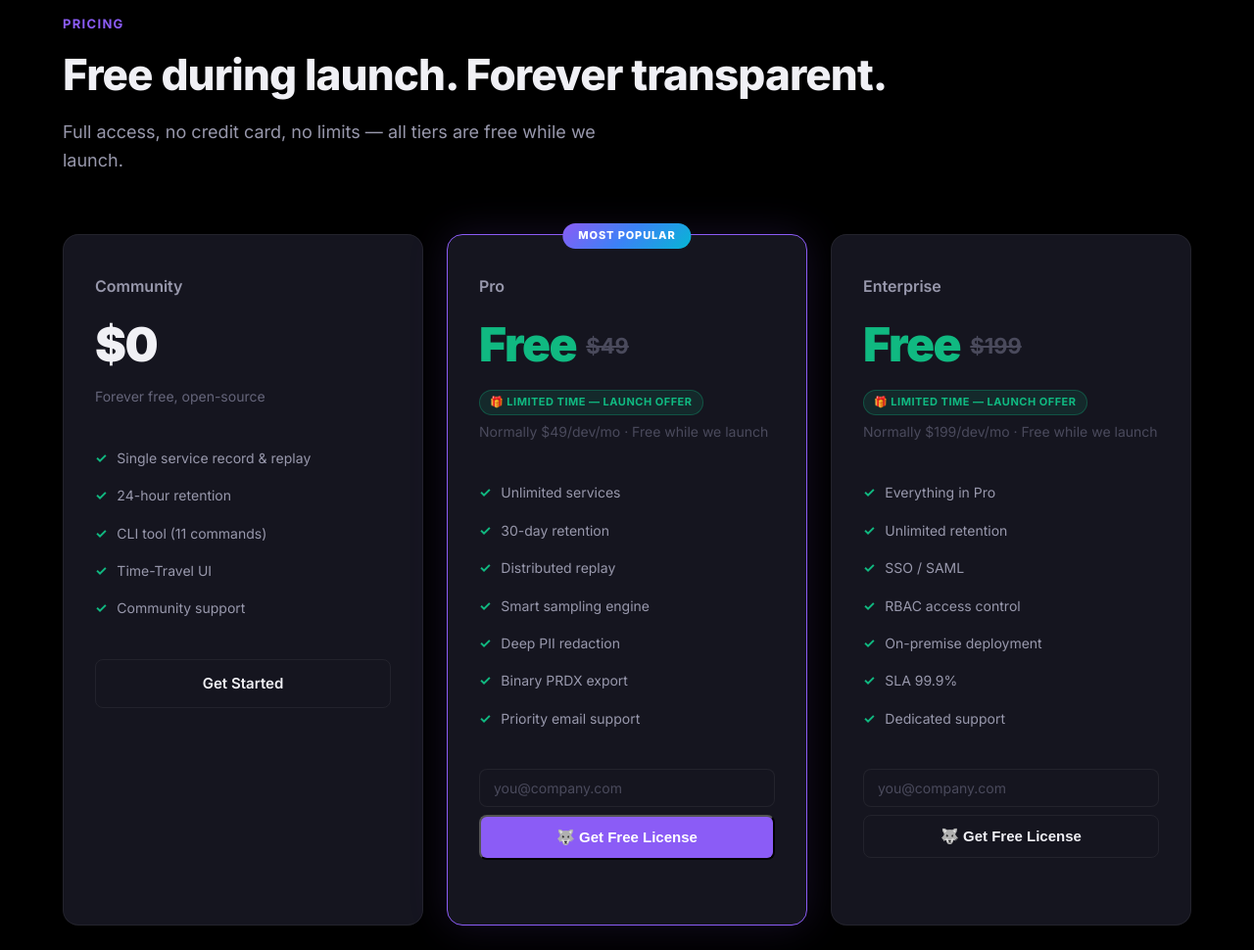
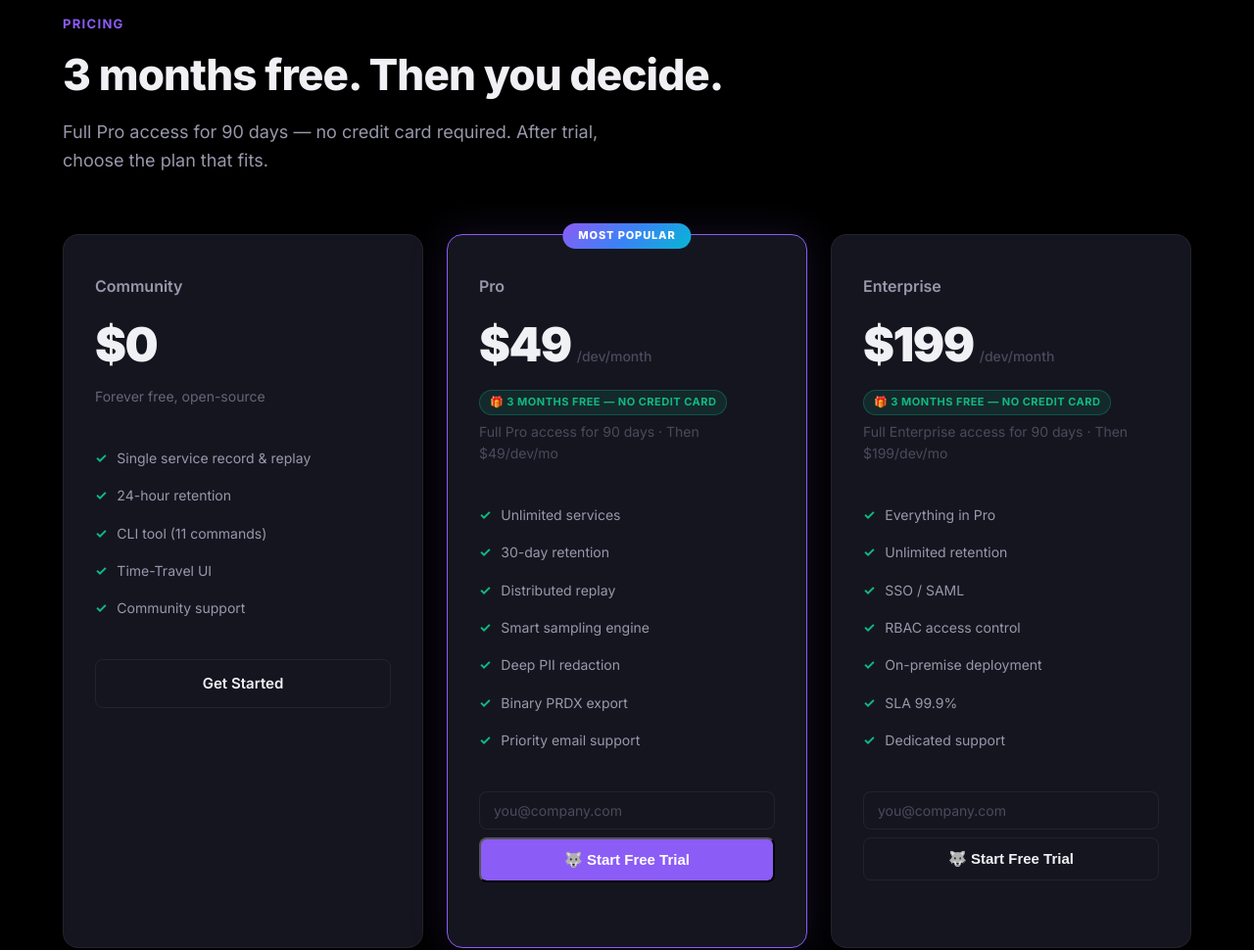
Before and after one commit to zencefilefendi/ergenekon-engine, a website: page landing/index.html in a window 1280 px wide. Shown: the part 5940-6910 px from the top of the page at 98% size. Drawn offline with Linux system fonts and the light colour scheme.

Commit message:
feat: 90-day trial pricing + genius-level security hardening
Pricing:
- Free trial: 365 days → 90 days (3 months)
- Pro: $49/dev/month (after trial)
- Enterprise: $199/dev/month (after trial)
- Updated all CTA buttons to 'Start Free Trial'
- Trial expiry date shown in success message

Security - Offensive:
- Honeypot bot trap: hidden 'website' field
  → Bots fill it → get fake 200 response with empty signature
  → Real users send '' → get real license
- Canary token (_fp): unique per-license fingerprint
  → If license shared on Pastebin → traceable to original email
  → Signed in payload so can't be removed without invalidating

Security - Defensive:
- IP-based rate limiting with auto-ban
- 20+ disposable email providers blocked
- Timing-safe responses (anti email enumeration)
- Structured JSON audit logs

```diff
--- a/landing/index.html
+++ b/landing/index.html
@@ -1195,9 +1195,9 @@
 <section id="pricing">
   <div class="container">
      <div class="section-label">Pricing</div>
-     <h2 class="section-title">Free during launch. Forever transparent.</h2>
+     <h2 class="section-title">3 months free. Then you decide.</h2>
      <p class="section-subtitle">
-       Full access, no credit card, no limits — all tiers are free while we launch.
+       Full Pro access for 90 days — no credit card required. After trial, choose the plan that fits.
      </p>
 
     <div class="pricing-grid">
@@ -1219,12 +1219,12 @@
       <!-- Pro -->
       <div class="pricing-card featured">
         <div class="plan-name">Pro</div>
-        <div style="display:flex;align-items:center;gap:10px;margin-bottom:2px;">
-          <div class="price" id="pro-price" style="color:#10b981;">Free</div>
-          <div style="font-size:22px;color:var(--text-muted);text-decoration:line-through;font-weight:700;">$49</div>
-        </div>
-        <div style="display:inline-block;background:rgba(16,185,129,0.12);border:1px solid rgba(16,185,129,0.3);color:#10b981;font-size:11px;font-weight:700;padding:3px 10px;border-radius:100px;margin-bottom:6px;letter-spacing:0.5px;">🎁 LIMITED TIME — LAUNCH OFFER</div>
-        <div class="price-detail" id="pro-detail" style="color:var(--text-muted);">Normally $49/dev/mo · Free while we launch</div>
+        <div style="display:flex;align-items:baseline;gap:6px;margin-bottom:2px;">
+          <div class="price" id="pro-price">$49</div>
+          <div style="font-size:14px;color:var(--text-muted);font-weight:500;">/dev/month</div>
+        </div>
+        <div style="display:inline-block;background:rgba(16,185,129,0.12);border:1px solid rgba(16,185,129,0.3);color:#10b981;font-size:11px;font-weight:700;padding:3px 10px;border-radius:100px;margin-bottom:6px;letter-spacing:0.5px;">🎁 3 MONTHS FREE — NO CREDIT CARD</div>
+        <div class="price-detail" id="pro-detail" style="color:var(--text-muted);">Full Pro access for 90 days · Then $49/dev/mo</div>
         <ul>
           <li>Unlimited services</li>
           <li>30-day retention</li>
@@ -1237,7 +1237,7 @@
         <div class="free-register-form" id="pro-register-form">
           <input type="email" id="pro-email" placeholder="you@company.com" class="register-email" />
           <button class="btn-plan primary" onclick="registerFree('pro')">
-            🐺 Get Free License
+            🐺 Start Free Trial
           </button>
           <div id="pro-register-msg" class="register-msg"></div>
         </div>
@@ -1246,12 +1246,12 @@
       <!-- Enterprise -->
       <div class="pricing-card">
         <div class="plan-name">Enterprise</div>
-        <div style="display:flex;align-items:center;gap:10px;margin-bottom:2px;">
-          <div class="price" id="ent-price" style="color:#10b981;">Free</div>
-          <div style="font-size:22px;color:var(--text-muted);text-decoration:line-through;font-weight:700;">$199</div>
-        </div>
-        <div style="display:inline-block;background:rgba(16,185,129,0.12);border:1px solid rgba(16,185,129,0.3);color:#10b981;font-size:11px;font-weight:700;padding:3px 10px;border-radius:100px;margin-bottom:6px;letter-spacing:0.5px;">🎁 LIMITED TIME — LAUNCH OFFER</div>
-        <div class="price-detail" id="ent-detail" style="color:var(--text-muted);">Normally $199/dev/mo · Free while we launch</div>
+        <div style="display:flex;align-items:baseline;gap:6px;margin-bottom:2px;">
+          <div class="price" id="ent-price">$199</div>
+          <div style="font-size:14px;color:var(--text-muted);font-weight:500;">/dev/month</div>
+        </div>
+        <div style="display:inline-block;background:rgba(16,185,129,0.12);border:1px solid rgba(16,185,129,0.3);color:#10b981;font-size:11px;font-weight:700;padding:3px 10px;border-radius:100px;margin-bottom:6px;letter-spacing:0.5px;">🎁 3 MONTHS FREE — NO CREDIT CARD</div>
+        <div class="price-detail" id="ent-detail" style="color:var(--text-muted);">Full Enterprise access for 90 days · Then $199/dev/mo</div>
         <ul>
           <li>Everything in Pro</li>
           <li>Unlimited retention</li>
@@ -1264,7 +1264,7 @@
         <div class="free-register-form" id="ent-register-form">
           <input type="email" id="ent-email" placeholder="you@company.com" class="register-email" />
           <button class="btn-plan outline" onclick="registerFree('enterprise')">
-            🐺 Get Free License
+            🐺 Start Free Trial
           </button>
           <div id="ent-register-msg" class="register-msg"></div>
         </div>
@@ -1289,7 +1289,7 @@
       <div class="free-register-form" id="cta-register-form" style="max-width:380px;margin:0 auto;">
         <input type="email" id="cta-email" placeholder="you@company.com" class="register-email" />
         <button class="btn-plan primary" style="width:100%;padding:14px;font-size:15px;" onclick="registerFree('cta')">
-          🐺 Get Free Pro License
+          🐺 Start 90-Day Free Trial
         </button>
         <div id="cta-register-msg" class="register-msg"></div>
       </div>
@@ -1632,7 +1632,7 @@
       const response = await fetch(`${LICENSE_SERVER}/api/register-free`, {
         method: 'POST',
         headers: { 'Content-Type': 'application/json' },
-        body: JSON.stringify({ email, name: email.split('@')[0] }),
+        body: JSON.stringify({ email, name: email.split('@')[0], website: '' }),
       });
 
       const data = await response.json();
@@ -1659,7 +1659,8 @@
         a.click();
         URL.revokeObjectURL(url);
 
-        msgEl.innerHTML = `✅ License downloaded! Now install:
+        const trialEnd = new Date(data.expiresAt).toLocaleDateString('en-US', { year:'numeric', month:'long', day:'numeric' });
+        msgEl.innerHTML = `✅ License downloaded! Trial valid until <strong>${trialEnd}</strong>. Install now:
           <pre style="background:rgba(0,0,0,0.4);padding:12px;border-radius:8px;margin-top:10px;font-size:13px;overflow-x:auto;text-align:left;color:#e2e8f0">
 <span style="color:#10b981">$</span> npm install @ergenekon/probe @ergenekon/collector
 <span style="color:#10b981">$</span> mv ~/Downloads/.ergenekon-license.json ./
@@ -1669,7 +1670,7 @@
       console.error('Registration error:', err);
       msgEl.className = 'register-msg error';
       msgEl.textContent = err.message || 'Something went wrong. Please try again.';
-      btn.textContent = '🐺 Get Free License';
+      btn.textContent = '🐺 Start Free Trial';
       btn.disabled = false;
     }
   }
```
Also changed, not shown: landing/api/register-free.js (+20 -1 lines).
